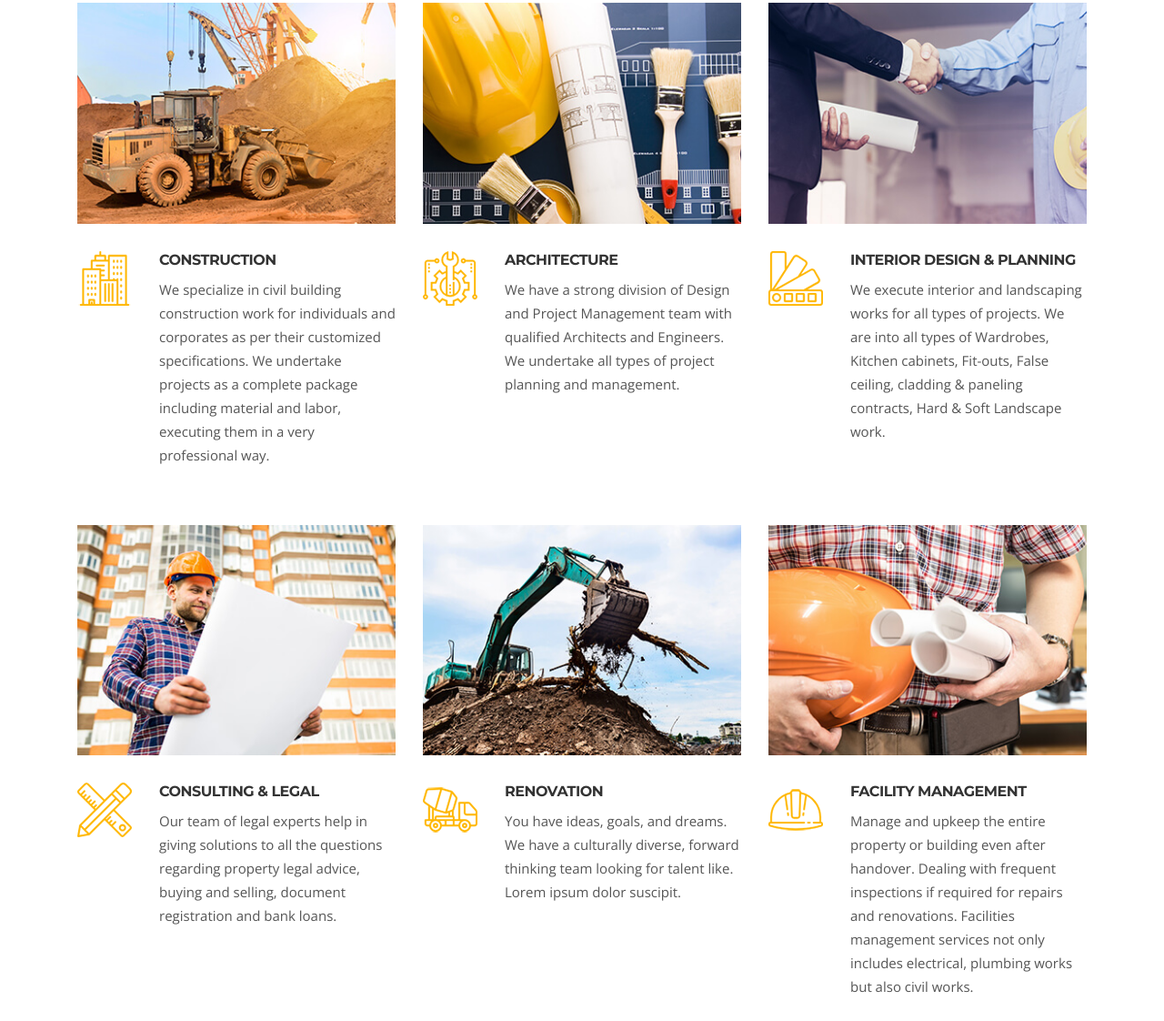
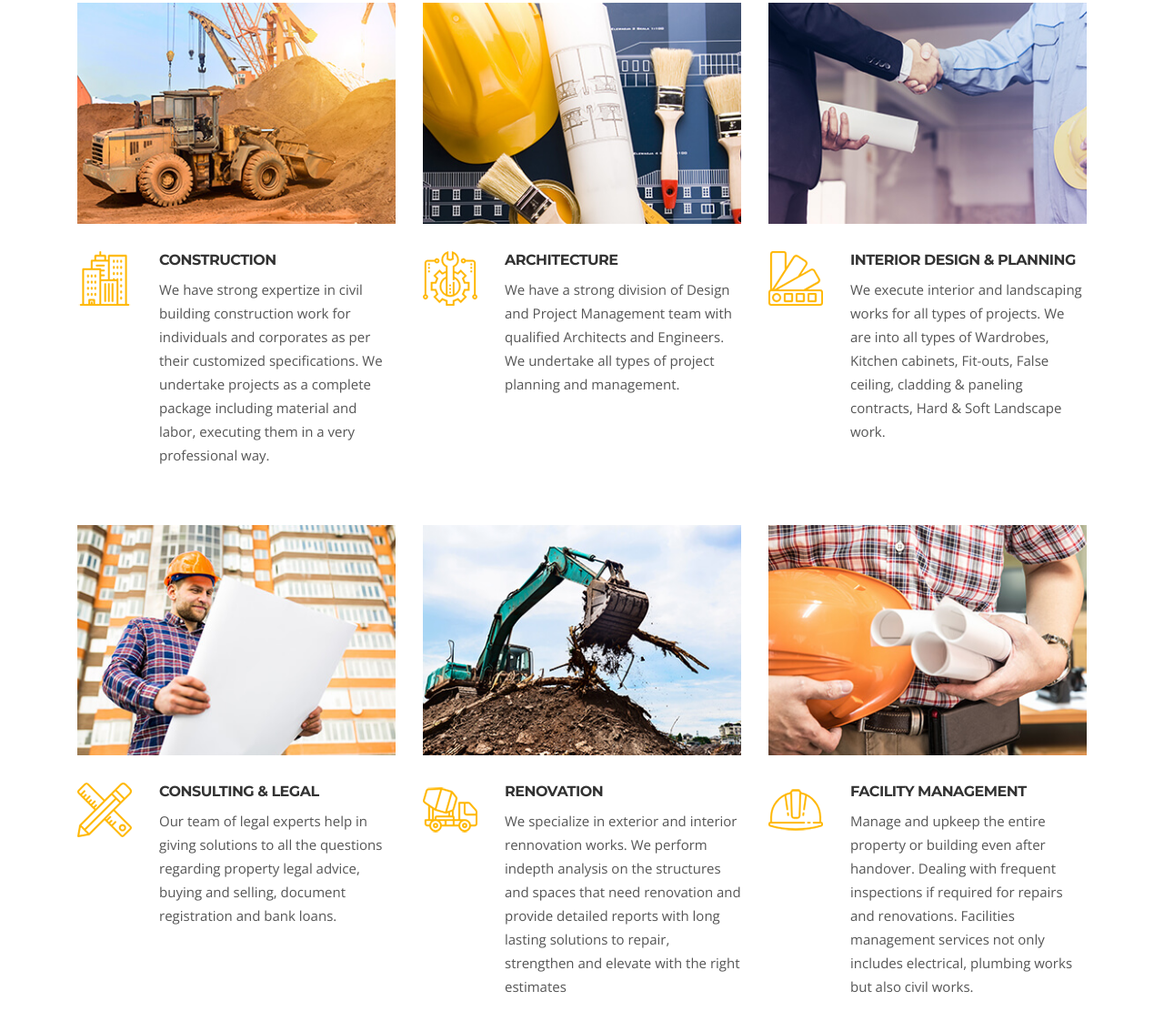
Before and after one commit to littlefeathers/jabirgroup.com, a plain HTML site: page services.html in a window 1280 px wide. Shown: the part 510-1632 px from the top of the page at 91% size. Drawn offline with nearby package versions, Linux system fonts and the light colour scheme; some packages are replaced by stand-ins of ours.

Commit message:
updated services page and removed portfolio page links

```diff
--- a/services.html
+++ b/services.html
@@ -125,7 +125,7 @@ FACEBOOK: https://www.facebook.com/themefisher
                     <ul class="nav navbar-nav ml-auto align-items-center">
                       <li class="nav-item"><a class="nav-link" href="index.html">Home</a></li>
                       <li class="nav-item"><a class="nav-link" href="services.html">Services</a></li>
-                      <li class="nav-item"><a class="nav-link" href="projects.html">Portfolio</a></li>
+                      <!--<li class="nav-item"><a class="nav-link" href="projects.html">Portfolio</a></li>-->
                       <li class="nav-item"><a class="nav-link" href="contact.html">Contact</a></li>
                       <!--
                       <li class="header-get-a-quote">
@@ -182,7 +182,7 @@ FACEBOOK: https://www.facebook.com/themefisher
               </div>
               <div class="ts-service-info">
                   <h3 class="service-box-title"><a href="#">Construction</a></h3>
-                  <p>We specialize in civil building construction work for individuals and corporates as per their customized specifications. We undertake projects as a complete package including material and labor, executing them in a very professional way.</p>
+                  <p>We have strong expertize in civil building construction work for individuals and corporates as per their customized specifications. We undertake projects as a complete package including material and labor, executing them in a very professional way.</p>
                   <!--<a class="learn-more d-inline-block" href="service-single.html" aria-label="service-details"><i class="fa fa-caret-right"></i> Learn more</a>-->
               </div>
             </div>
@@ -254,7 +254,7 @@ FACEBOOK: https://www.facebook.com/themefisher
               </div>
               <div class="ts-service-info">
                   <h3 class="service-box-title"><a href="#">Renovation</a></h3>
-                  <p>You have ideas, goals, and dreams. We have a culturally diverse, forward thinking team looking for talent like. Lorem ipsum dolor suscipit.</p>
+                  <p>We specialize in exterior and interior rennovation works. We perform indepth analysis on the structures and spaces that need renovation and provide detailed reports with long lasting solutions to repair, strengthen and elevate with the right estimates</p>
                   <!--<a class="learn-more d-inline-block" href="service-single.html" aria-label="service-details"><i class="fa fa-caret-right"></i> Learn more</a>-->
               </div>
             </div>
```
Also changed, not shown: 404.html (+1 -1 lines), contact.html (+1 -1 lines), index.html (+1 -1 lines).
